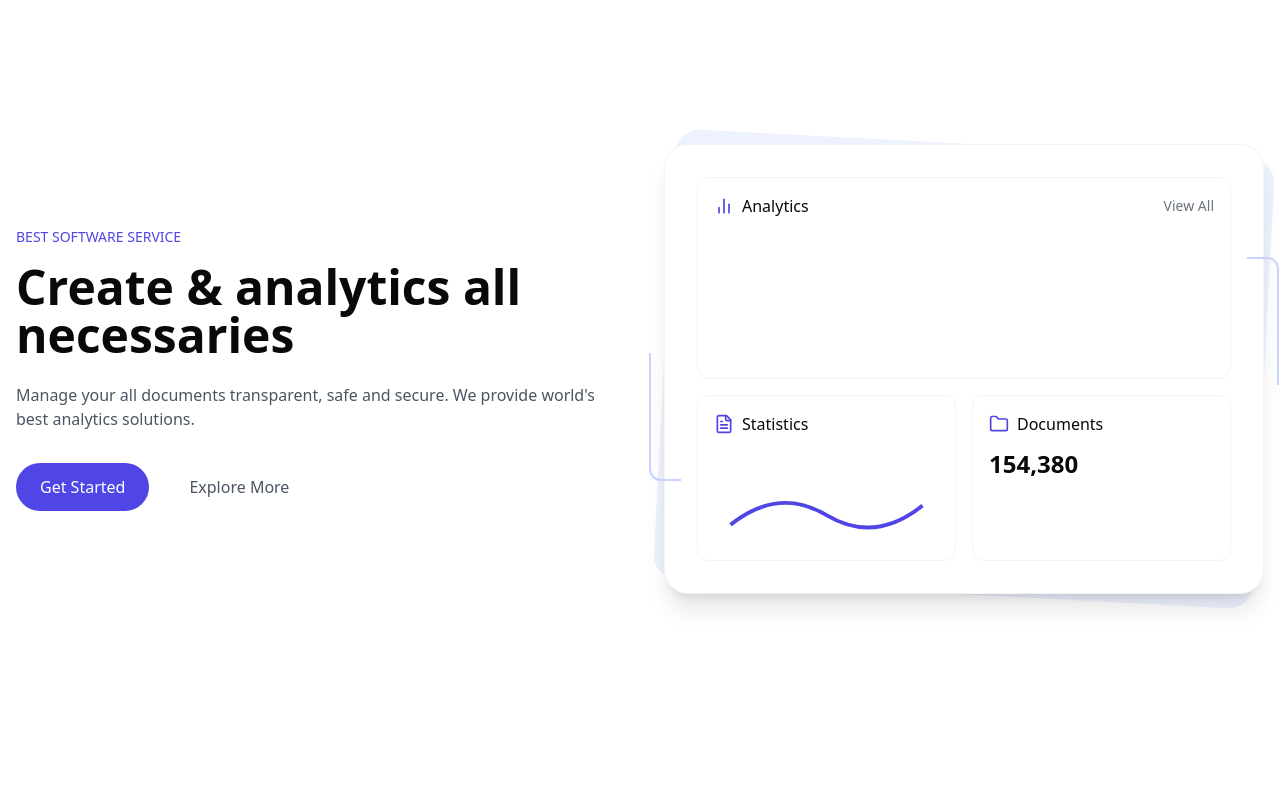
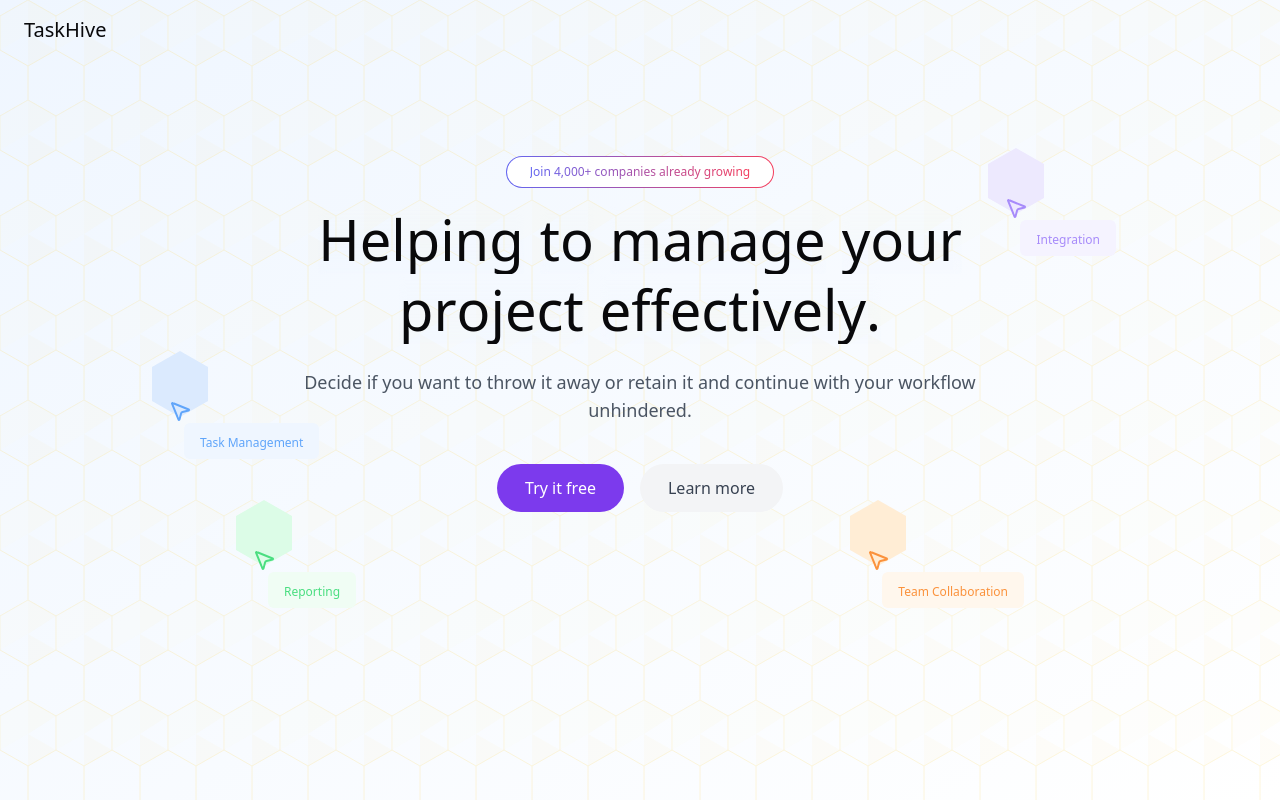
Before and after one commit to ckjasim/project-management-frontend, a React (Vite) app in the folder project management/: page / in a window 1280 px wide. Shown: the top 802 px of the page. Built offline with nearby package versions, Linux system fonts and the light colour scheme.

Commit message:
fix:hero animation

```diff
--- a/project management/index.html
+++ b/project management/index.html
@@ -6,7 +6,7 @@
     <meta name="viewport" content="width=device-width, initial-scale=1.0" />
     <link href="https://fonts.googleapis.com/css2?family=Lato:wght@400;700&display=swap" rel="stylesheet">
 
-    <title>projectease</title>
+    <title>FlowSpace</title>
   </head>
   <body>
     <div id="root"></div>
--- a/project management/src/components/Home/hero.tsx
+++ b/project management/src/components/Home/hero.tsx
@@ -1,97 +1,219 @@
-import { BarChart2, FileText, Folder } from 'lucide-react'
+import { MousePointer2 } from 'lucide-react';
+import { motion } from "framer-motion";
+import { SleekHeroText } from '../framer/SleekHero';
 
-const Hero = () => {
+
+const BeecompBackground = () => {
   return (
-    <div>
-       <div className="max-w-7xl mx-auto px-4 py-36">
-        <div className="grid lg:grid-cols-2 gap-12 items-center">
-          {/* Left Column */}
-          <div>
-            <div className="text-sm text-indigo-600 font-medium mb-4">
-              BEST SOFTWARE SERVICE
+    <svg width="100%" height="100%" className="opacity-20 absolute top-0 left-0">
+      <defs>
+        <pattern
+          id="beecomp"
+          width="56"
+          height="100"
+          patternUnits="userSpaceOnUse"
+          patternTransform="scale(1) rotate(0)"
+        >
+          <path
+            d="M28 66L0 50L0 16L28 0L56 16L56 50L28 66L28 100"
+            fill="none"
+            stroke="#FCD34D"
+            strokeWidth="1"
+          />
+          <path
+            d="M28 0L28 34L0 50L0 16L28 0Z"
+            fill="#FEF3C7"
+            fillOpacity="0.3"
+          />
+          <path
+            d="M56 16L28 34L28 0L56 16Z"
+            fill="#FDE68A"
+            fillOpacity="0.3"
+          />
+          <path
+            d="M56 50L28 66L28 34L56 50Z"
+            fill="#FCD34D"
+            fillOpacity="0.2"
+          />
+        </pattern>
+      </defs>
+      <rect width="100%" height="100%" fill="url(#beecomp)" />
+    </svg>
+  );
+};
+
+const HexBackground:React.FC<any> = ({ color }) => {
+  const fills :any = {
+    blue: { fill: '#DBEAFE' },
+    green: { fill: '#DCFCE7' },
+    violet: { fill: '#EDE9FE' },
+    orange: { fill: '#FFEDD5' }
+  };
+
+  return (
+    <svg width="56" height="66" viewBox="0 0 56 66" className="absolute -z-10 -top-2 -left-2">
+      <path
+        d="M28 0L56 16L56 50L28 66L0 50L0 16L28 0Z"
+        fill={fills[color].fill}
+      />
+    </svg>
+  );
+};
+
+const FeatureTag:React.FC<any> = ({ label, color, className, delay = 0 }) => {
+  const colors:any = {
+    blue: { bg: 'bg-blue-50', text: 'text-blue-400' },
+    green: { bg: 'bg-green-50', text: 'text-green-400' },
+    violet: { bg: 'bg-violet-50', text: 'text-violet-400' },
+    orange: { bg: 'bg-orange-50', text: 'text-orange-400' }
+  };
+
+  return (
+    <motion.div
+      className={`relative ${className}`}
+      initial={{ opacity: 0, y: 20 }}
+      animate={{ opacity: 1, y: 0 }}
+      transition={{ duration: 0.4, delay: 1.2 + delay }}
+    >
+      <div className="relative inline-flex items-center p-2">
+        <HexBackground color={color} />
+        <motion.div
+          className="absolute -bottom-3 z-20"
+          initial={{ opacity: 0, scale: 0 }}
+          animate={{ opacity: 1, scale: 1 }}
+          transition={{ duration: 0.3, delay: 1.4 + delay }}
+        >
+          <MousePointer2 className={`w-6 h-6 ${colors[color].text}`} />
+        </motion.div>
+        <motion.div
+          className={`${colors[color].bg} -right-4 -bottom-14 px-4 py-1.5 rounded-md relative z-10`}
+          initial={{ opacity: 0, x: -10 }}
+          animate={{ opacity: 1, x: 0 }}
+          transition={{ duration: 0.3, delay: 1.5 + delay }}
+        >
+          <span className={`${colors[color].text} text-xs font-medium`}>{label}</span>
+        </motion.div>
+      </div>
+    </motion.div>
+  );
+};
+
+const AppContainer = () => {
+  return (
+    <div className="min-h-screen bg-gradient-to-br from-blue-50 to-white relative overflow-hidden">
+      <BeecompBackground />
+
+      <nav className="flex items-center justify-between px-6 py-4 max-w-7xl mx-auto relative z-10">
+        <div className="flex items-center space-x-8">
+          <h1 className="text-xl font-medium">TaskHive</h1>
+        </div>
+      </nav>
+
+      <main className="max-w-7xl mx-auto px-6 pt-16 relative z-10">
+        <div className="flex justify-center mt-8 mb-4">
+          <motion.div
+            className="relative inline-block"
+            initial={{ opacity: 0, y: -20 }}
+            animate={{ opacity: 1, y: 0 }}
+            transition={{ duration: 0.5, delay: 0.2 }}
+          >
+            <div className="absolute inset-0 bg-gradient-to-r from-indigo-500 to-rose-500 rounded-full p-[1px]">
+              <div className="bg-white h-full w-full rounded-full"></div>
             </div>
-            <h1 className="text-5xl font-bold mb-6">
-              Create & analytics all necessaries
-            </h1>
-            <p className="text-gray-600 mb-8">
-              Manage your all documents transparent, safe and secure. We provide world's
-              best analytics solutions.
-            </p>
-            <div className="flex gap-4">
-              <button className="px-6 py-3 bg-indigo-600 text-white rounded-full hover:bg-indigo-700 transition-colors">
-                Get Started
-              </button>
-              <button className="px-6 py-3 text-gray-600 hover:text-indigo-600 transition-colors">
-                Explore More
-              </button>
+            <div className="relative px-6 py-2">
+              <p className="text-xs font-medium bg-gradient-to-r from-indigo-500 to-rose-500 bg-clip-text text-transparent">
+                Join 4,000+ companies already growing
+              </p>
             </div>
+          </motion.div>
+        </div>
+
+        <div className="text-center relative z-10">
+        <SleekHeroText/>
+
+
+        <motion.p
+  className="text-gray-600 text-lg mb-10 max-w-2xl mx-auto"
+  initial={{ opacity: 0, scale: 0.8 }} // Start with smaller scale and invisible
+  animate={{ opacity: 1, scale: 1 }}   // Transition to full size and visible
+  transition={{ duration: 0.5, delay: 1 }}
+>
+  Decide if you want to throw it away or retain it and continue with your workflow unhindered.
+</motion.p>
+<motion.div
+  className="flex justify-center space-x-4"
+  initial="hidden"
+  animate="visible"
+  variants={{
+    hidden: { opacity: 0, y: 20 },
+    visible: { opacity: 1, y: 0 },
+  }}
+  transition={{ staggerChildren: 0.3, duration: 0.5}}
+>
+  <motion.button
+    className="bg-[#7C3AED] text-white px-7 py-3 rounded-full"
+    variants={{
+      hidden: { opacity: 0, y: 20 },
+      visible: { opacity: 1, y: 0 },
+    }}
+    transition={{delay:1.5}}
+  >
+    Try it free
+  </motion.button>
+  <motion.button
+    className="bg-gray-100 text-gray-700 px-7 py-3 rounded-full"
+    variants={{
+      hidden: { opacity: 0, y: 20 },
+      visible: { opacity: 1, y: 0 },
+    }}
+    transition={{delay:1.7}}
+  >
+    Learn more
+  </motion.button>
+</motion.div>
+
+        </div>
+
+        <div className="absolute z-0 top-32 w-full h-[500px]">
+          <div className="absolute left-[8.5rem] top-[10.7rem]">
+            <FeatureTag
+              label="Task Management"
+              color="blue"
+              className="transform"
+              delay={0.3}
+            />
           </div>
 
-          {/* Right Column - Analytics Dashboard Illustration */}
-          <div className="relative">
-            <div className="absolute inset-0 bg-indigo-50 rounded-3xl rotate-3 transform"></div>
-            <div className="relative bg-white p-8 rounded-3xl border border-gray-100 shadow-xl">
-              {/* Analytics Dashboard Grid */}
-              <div className="grid grid-cols-2 gap-4">
-                {/* Stats Panel */}
-                <div className="col-span-2 bg-white rounded-xl border border-gray-100 p-4">
-                  <div className="flex items-center justify-between mb-4">
-                    <div className="flex items-center gap-2">
-                      <BarChart2 className="w-5 h-5 text-indigo-600" />
-                      <span className="font-medium">Analytics</span>
-                    </div>
-                    <button className="text-sm text-gray-500">View All</button>
-                  </div>
-                  <div className="h-32 flex items-end gap-2">
-                    {[40, 70, 45, 80, 60, 75].map((height, i) => (
-                      <div key={i} className="flex-1">
-                        <div
-                          className="bg-indigo-600 rounded-t"
-                          style={{ height: `${height}%` }}
-                        ></div>
-                      </div>
-                    ))}
-                  </div>
-                </div>
+          <div className="absolute left-[15.5rem] bottom-0 transform -translate-x-7 -translate-y-32">
+            <FeatureTag
+              label="Reporting"
+              color="green"
+              className="transform"
+              delay={0.6}
+            />
+          </div>
 
-                {/* Statistics Card */}
-                <div className="bg-white rounded-xl border border-gray-100 p-4">
-                  <div className="flex items-center gap-2 mb-3">
-                    <FileText className="w-5 h-5 text-indigo-600" />
-                    <span className="font-medium">Statistics</span>
-                  </div>
-                  <div className="h-24">
-                    <svg className="w-full h-full" viewBox="0 0 100 50">
-                      <path
-                        d="M0 40 Q 25 20 50 35 T 100 30"
-                        fill="none"
-                        stroke="#4f46e5"
-                        strokeWidth="2"
-                      />
-                    </svg>
-                  </div>
-                </div>
+          <div className="absolute right-[12.5rem] -top-8 transform translate-x-1 ">
+            <FeatureTag
+              label="Integration"
+              color="violet"
+              className="transform"
+              delay={0.9}
+            />
+          </div>
 
-                {/* Documents Card */}
-                <div className="bg-white rounded-xl border border-gray-100 p-4">
-                  <div className="flex items-center gap-2 mb-3">
-                    <Folder className="w-5 h-5 text-indigo-600" />
-                    <span className="font-medium">Documents</span>
-                  </div>
-                  <div className="text-2xl font-bold">154,380</div>
-                </div>
-              </div>
-
-              {/* Connector Lines */}
-              <div className="absolute -right-4 top-1/4 w-8 h-32 border-t-2 border-r-2 border-indigo-200 rounded-tr-xl"></div>
-              <div className="absolute -left-4 bottom-1/4 w-8 h-32 border-b-2 border-l-2 border-indigo-200 rounded-bl-xl"></div>
-            </div>
+          <div className="absolute right-72 bottom-32">
+            <FeatureTag
+              label="Team Collaboration"
+              color="orange"
+              className="transform"
+              delay={1.2}
+            />
           </div>
         </div>
-      </div>
+      </main>
+    </div>
+  );
+};
 
-    </div>
-  )
-}
-
-export default Hero
+export default AppContainer;
--- /dev/null
+++ b/project management/src/components/framer/SleekHero.tsx
@@ -0,0 +1,86 @@
+import { motion } from "framer-motion";
+export const SleekHeroText = () => {
+  const text = "Helping to manage your project effectively.";
+  const words = text.split(" ");
+
+  const containerVariants = {
+    hidden: { opacity: 0 },
+    visible: {
+      opacity: 1,
+      transition: {
+        staggerChildren: 0.15,
+        delayChildren: 0.4,
+        ease: [0.22, 1, 0.36, 1]
+      }
+    }
+  };
+
+  const wordVariants = {
+    hidden: { opacity: 0 },
+    visible: {
+      opacity: 1,
+      transition: {
+        staggerChildren: 0.05
+      }
+    }
+  };
+
+  const characterVariants = {
+    hidden: {
+      y: 100,
+      opacity: 0,
+      rotateX: -15
+    },
+    visible: {
+      y: 0,
+      opacity: 1,
+      rotateX: 0,
+      transition: {
+        type: "spring",
+        damping: 18,
+        stiffness: 150,
+        duration: 0.8
+      }
+    }
+  };
+
+  return (
+    <motion.div
+      className="text-[3.5rem] font-medium leading-tight mb-6 max-w-3xl mx-auto overflow-hidden"
+      initial="hidden"
+      animate="visible"
+      variants={containerVariants}
+    >
+      <motion.div className="flex flex-wrap justify-center">
+        {words.map((word, wordIndex) => (
+          <motion.span
+            key={wordIndex}
+            className="relative mx-2 overflow-hidden"
+            variants={wordVariants}
+          >
+            <motion.span
+              className="absolute inset-0 bg-gradient-to-t from-blue-50/20 to-transparent blur-sm"
+              initial={{ opacity: 0 }}
+              animate={{ opacity: 1 }}
+              transition={{ delay: 0.6 + wordIndex * 0.15 }}
+            />
+
+            {word.split("").map((char, charIndex) => (
+              <motion.span
+                key={charIndex}
+                className="inline-block relative"
+                variants={characterVariants}
+                style={{
+                  transformOrigin: "bottom",
+                  perspective: "1000px"
+                }}
+              >
+                {char}
+              </motion.span>
+            ))}
+          </motion.span>
+        ))}
+      </motion.div>
+    </motion.div>
+  );
+};
--- a/project management/src/pages/landing/home.tsx
+++ b/project management/src/pages/landing/home.tsx
@@ -1,6 +1,5 @@
 
 import Hero from '@/components/Home/hero';
-
 import First from '@/components/Home/first';
 import TeamCollaborationSection from '@/components/Home/teamCollaboration';
 import IntegrationSection from '@/components/Home/integration';
@@ -14,7 +13,7 @@ import Trustedby from '@/components/Home/trustedBy';
 const EnhancedLandingPage = () => {
 
   return (
-    <div className="min-h-screen bg-white">
+    <div className="min-h-screen">
       <Hero />
       <Trustedby />
       <First />
```
Also changed, not shown: project management/src/components/global/Forms/meetingSheduleForm.tsx (line endings or trailing spaces).
